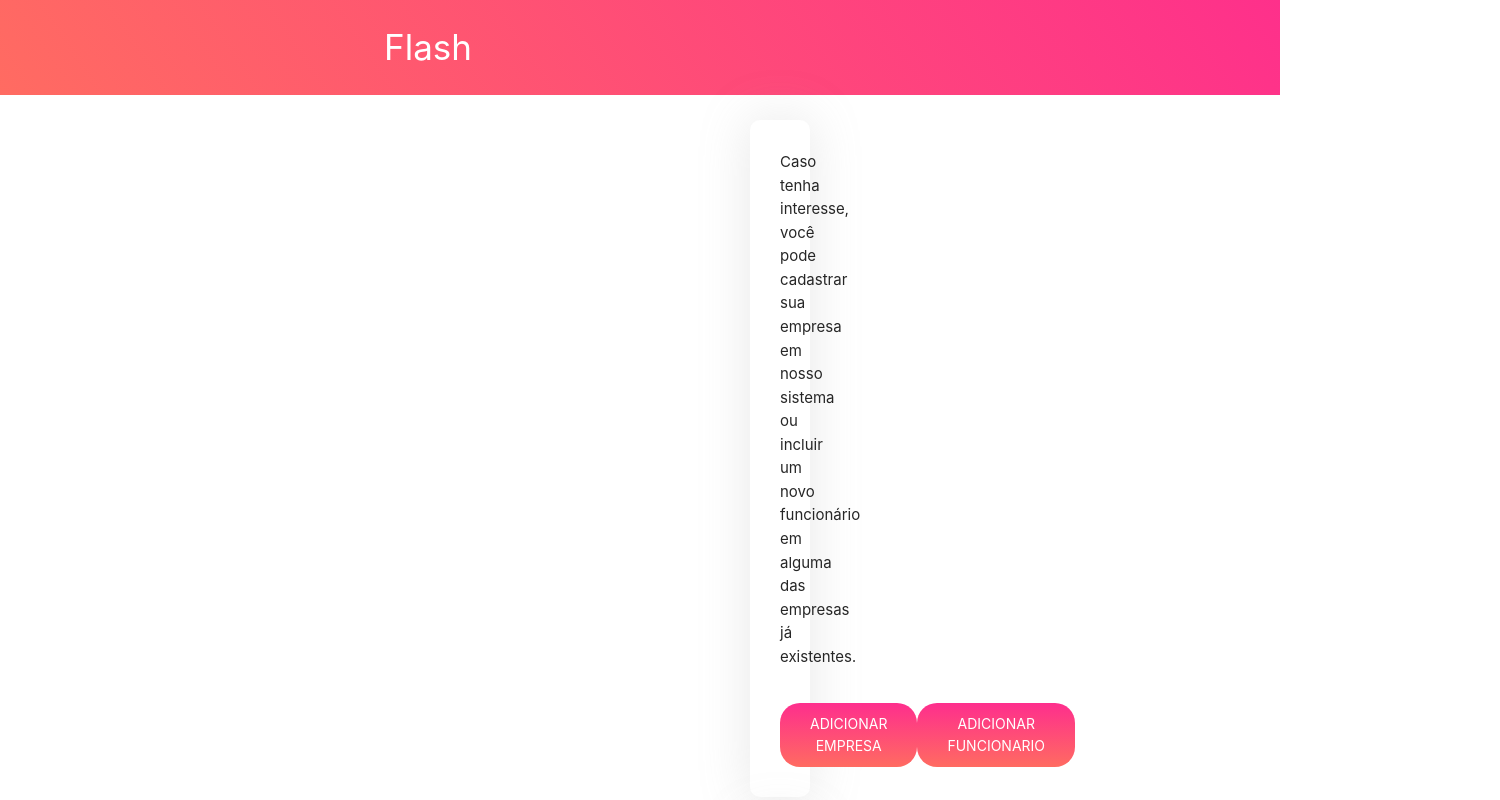
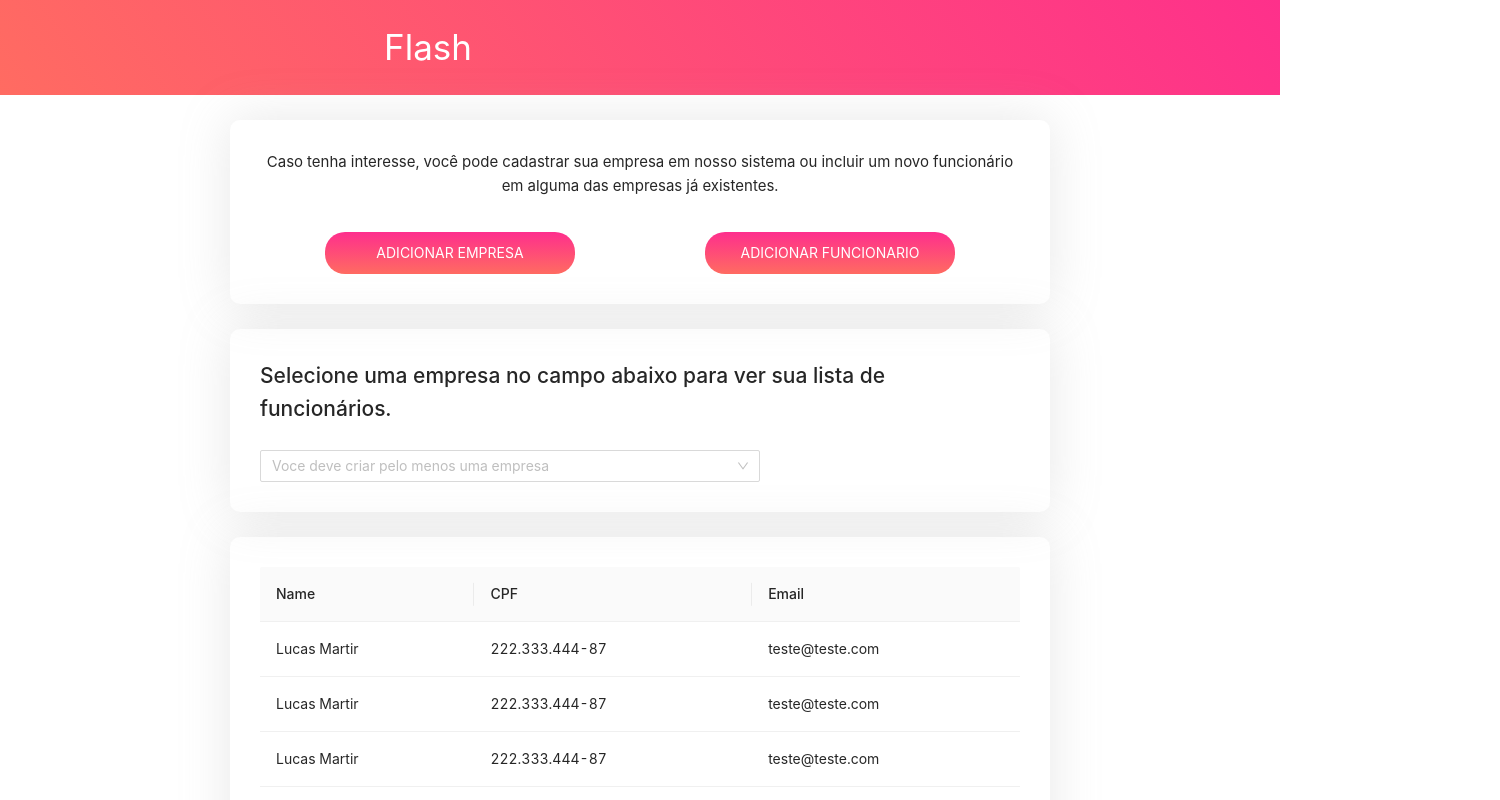
Before and after one commit to Gabriel29879/Flash-front, a React (Create React App) app: page / in a window 1280 px wide. Shown: the top 800 px of the page, 1500 px wide, since content can reach past the window. Built offline with nearby package versions, Linux system fonts and the light colour scheme.

Commit message:
Feature: Tabela implementada Descrição: Base da tabela com dados falsos implementada, projeto quase pronto para a integração com a API

```diff
--- a/src/containers/App.js
+++ b/src/containers/App.js
@@ -3,7 +3,7 @@ import React, { useState } from 'react';
 import Button from '../components/Button'
 
 import 'antd/dist/antd.css';
-import { Select } from 'antd';
+import { Table,Select } from 'antd';
 const { Option } = Select;
 
 const companyArr = [
@@ -12,6 +12,32 @@ const companyArr = [
     {id: 3, name: "Razer", CNPJ: "14.390.714/0001-68", endereco: { cidade: "Curitiba", estado: "Parana", rua: "Av teste", numero: "365", CEP: "87641-230" }, beneficios: ["VA", "VT"]},
     {id: 4, name: "Intel", CNPJ: "11.222.333/0001-68", endereco: { cidade: "Curiasefase", estado: "aesfase", rua: "Av dhte", numero: "222", CEP: "22222-222" }, beneficios: ["VA", "VT"]}
 ];
+
+const funcionarios = [
+    { name: "Lucas Martir", CPF: "222.333.444-87", email: "teste@teste.com" },
+    { name: "Lucas Martir", CPF: "222.333.444-87", email: "teste@teste.com" },
+    { name: "Lucas Martir", CPF: "222.333.444-87", email: "teste@teste.com" },
+    { name: "Lucas Martir", CPF: "222.333.444-87", email: "teste@teste.com" },
+    { name: "Lucas Martir", CPF: "222.333.444-87", email: "teste@teste.com" },
+]
+
+const columns = [
+    {
+        title: 'Name',
+        dataIndex: 'name',
+        key: 'name'
+    },
+    {
+        title: 'CPF',
+        dataIndex: 'CPF',
+        key: 'CPF',
+    },
+    {
+        title: 'Email',
+        dataIndex: 'email',
+        key: 'email',
+    }
+]
 
 const App = () => {
     const [conpany, setConpany] = useState();
@@ -45,7 +71,6 @@ const App = () => {
     return (
         <>
         <div className="main-header">Flash</div>
-        <div className="container">
         <div className="card">
             <p>Caso tenha interesse, você pode cadastrar sua empresa em nosso sistema ou incluir um novo funcionário em alguma das empresas já existentes.</p>
             <div className="upper-card-btns">
@@ -66,7 +91,7 @@ const App = () => {
         </div>
         <div className="card table">
                 {conpany ? renderTableHeader(conpany[0]) : ""}
-            </div>
+                <Table columns={columns} dataSource={funcionarios} />
         </div>
         </>
     );
--- a/src/index.css
+++ b/src/index.css
@@ -20,18 +20,14 @@ code {
   font-size: 35px;
 }
 
-/* Container */
-.container {
-  padding: 0 750px;
-}
-
 /* Card configuration */
 .card {
   box-shadow: 0px 0px 50px rgba(163, 163, 163, 0.25);
   border-radius: 10px;
   padding: 30px;
   text-align: center;
-  margin-top: 25px;
+  max-width: 820px;
+  margin: 25px auto 0 auto;
 }
 
 .middle-card {
@@ -63,6 +59,10 @@ p {
   font-size: 15px;
 }
 
+.middle-card h2 {
+  margin-bottom: 25px;
+}
+
 /* Table */
 
 .table {
```
Also changed, not shown: 1 other file (tests, documents, lock files or other folders). Lines whose indentation alone changed are shown as unchanged.
